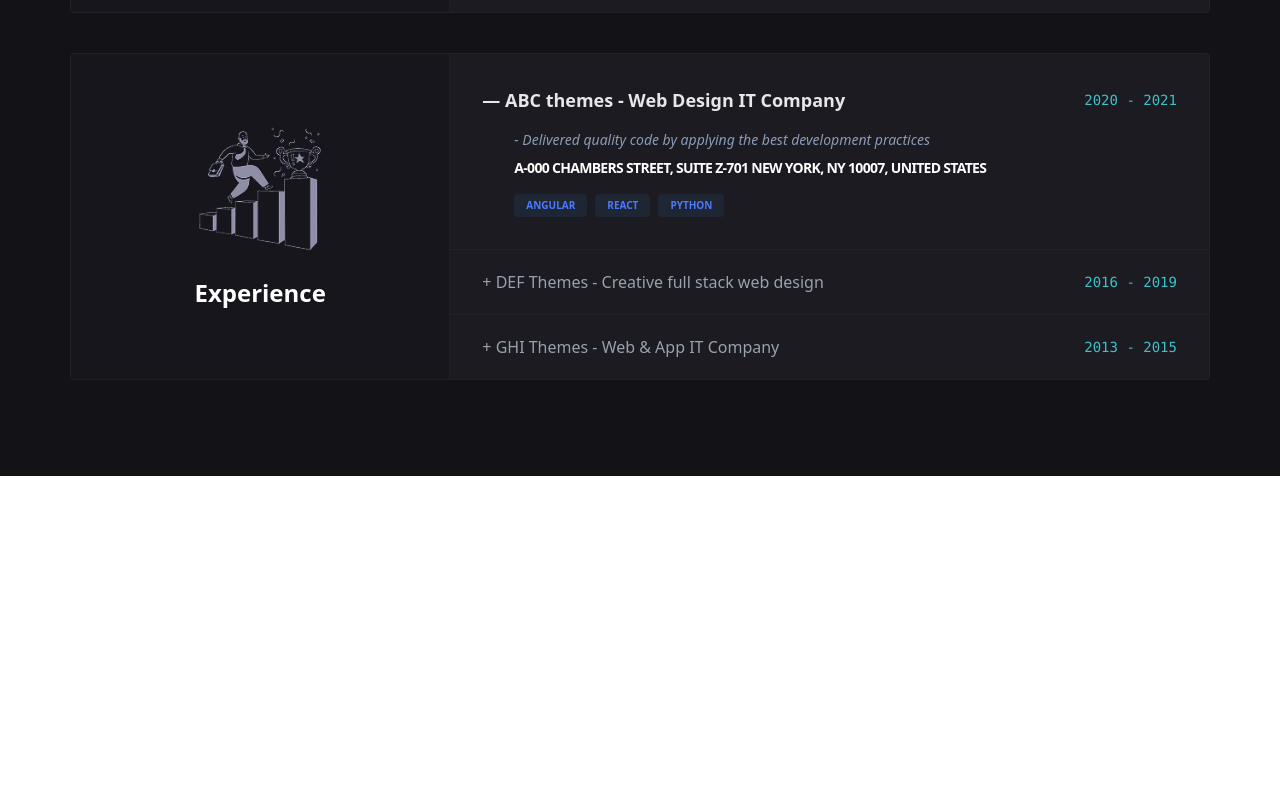
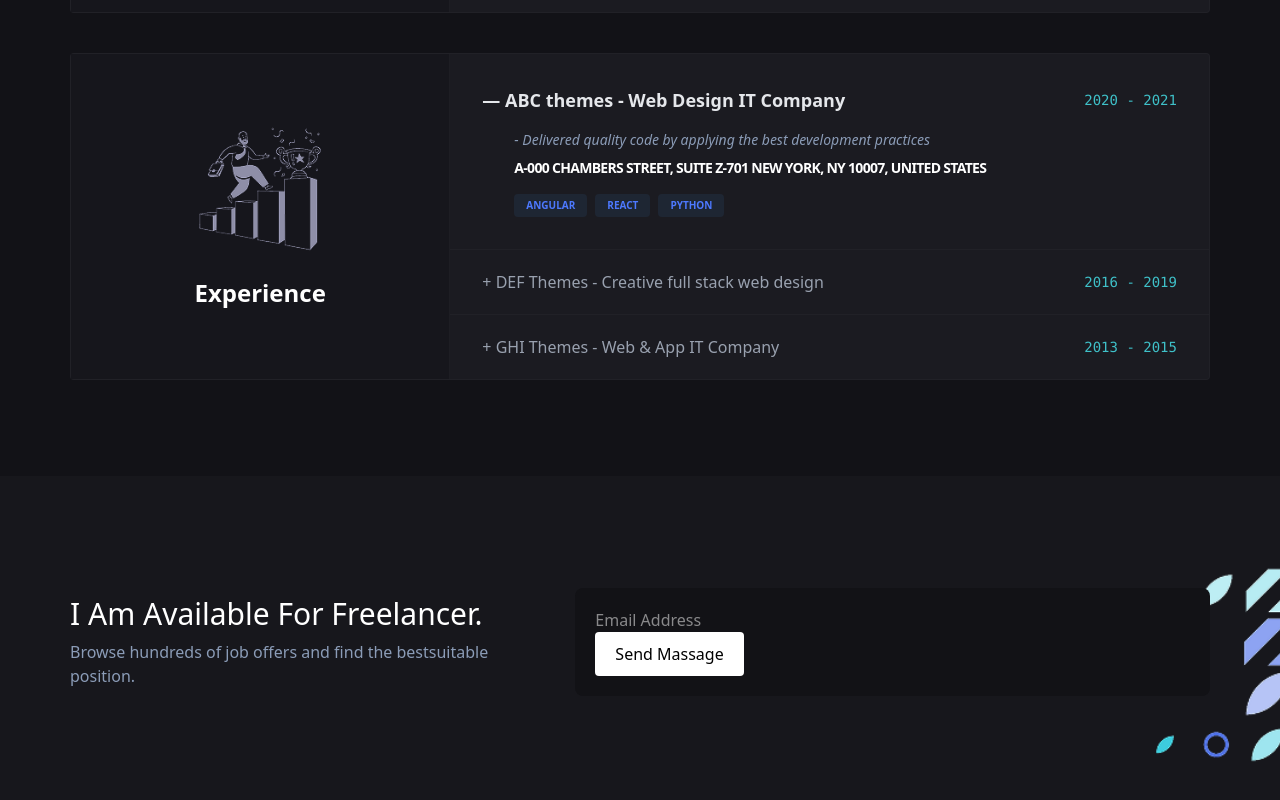
Before and after one commit to mesbaulrafi/myPortfolio, a React (Vite) app: page / in a window 1280 px wide. Shown: the part 2841-3641 px from the top of the page. Before the commit the page ends 3317 px from the top, so only its background shows below. Built offline with nearby package versions, Linux system fonts and the light colour scheme.

Commit message:
add input part

```diff
--- /dev/null
+++ b/src/components/layouts/Input.jsx
@@ -0,0 +1,28 @@
+import React from "react";
+import Images from "../Images";
+import ImportBG from "/src/assets/inputeBG.png";
+import Container from "../Container";
+import Button from "../Button";
+
+const Input = () => {
+  return (
+    <div className="bg-[url('/src/assets/inputeBG.png')] bg-no-repeat bg-center bg-cover py-25">
+        <Container>
+            <div className="flex items-center ">
+                {/* Input Text */}
+                <div className="pr-13 py-5">
+                    <h4 className="text-3xl pb-2">I Am Available For Freelancer.</h4>
+                    <p className="text-[#8B9CB7] text-base">Browse hundreds of job offers and find the bestsuitable position.</p>
+                </div>
+                {/* Input Btn */}
+                <div className="bg-[#121216] p-5 rounded-lg">
+                    <input type="email" name="" id="" placeholder="Email Address" className="pr-65 outline-0" />
+                     <Button btnText={'Send Massage'} className={'bg-white text-black'}/>
+                </div>
+            </div>
+        </Container>
+    </div>
+  );
+};
+
+export default Input;
--- a/src/components/pages/Home.jsx
+++ b/src/components/pages/Home.jsx
@@ -3,6 +3,7 @@ import Benner from '../layouts/Benner'
 import About from '../layouts/About'
 import Services from './Services'
 import Education from '../layouts/Education'
+import Input from '../layouts/Input'
 
 
 
@@ -13,6 +14,7 @@ const Home = () => {
    <About/>
    <Services/>
    <Education/>
+   <Input/>
    </>
   )
 }
```
Also changed, not shown: src/assets/inputeBG.png (added).
